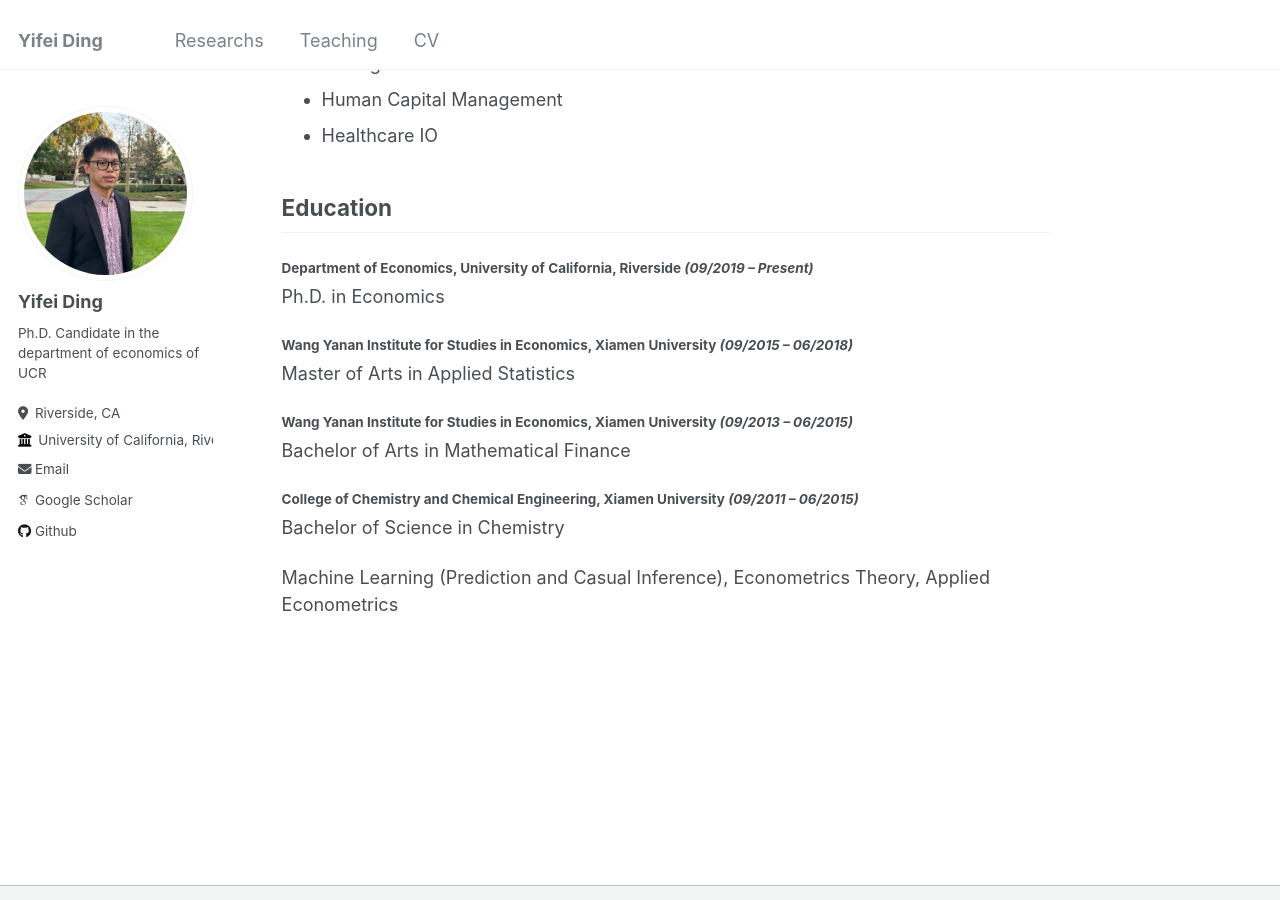
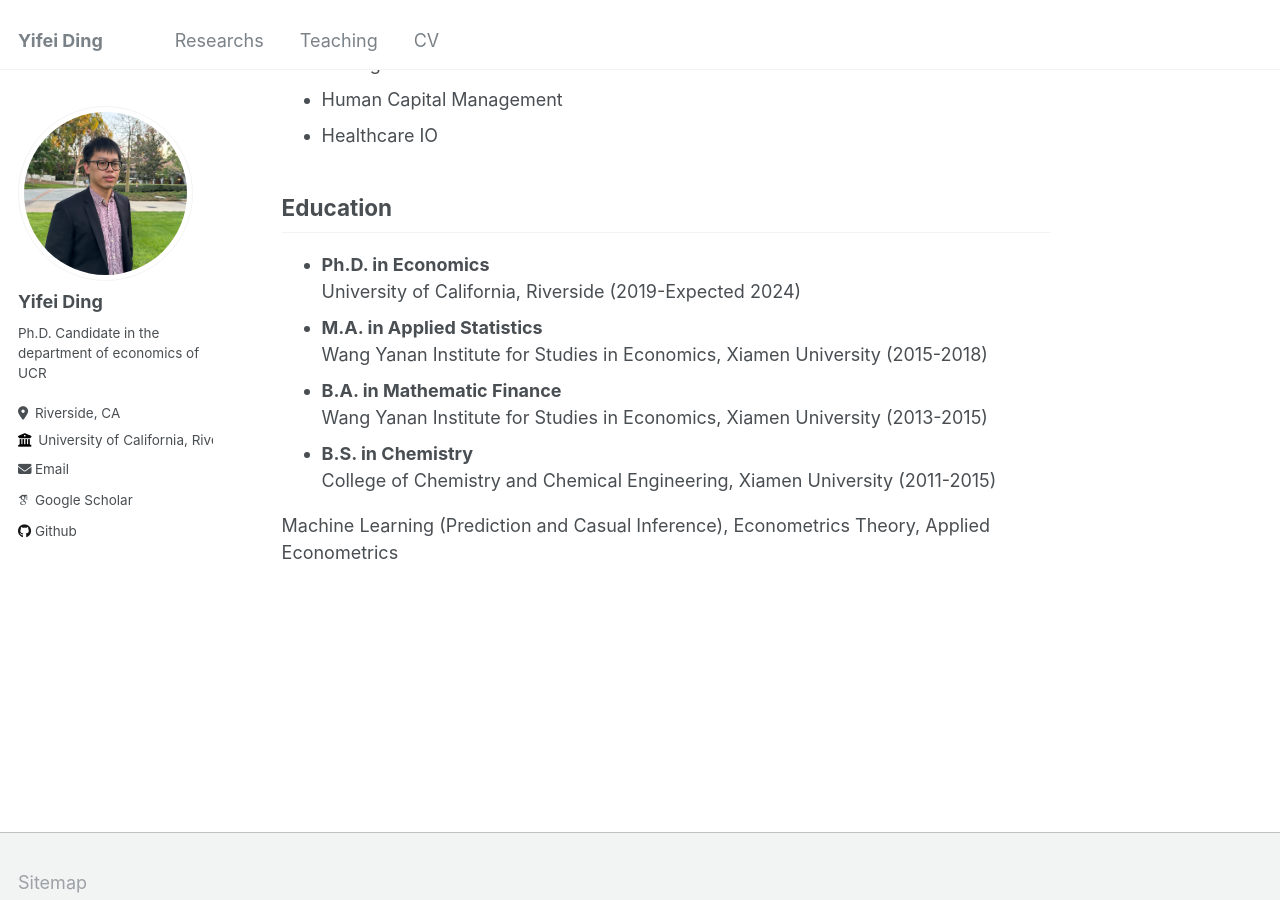
Before and after one commit to YifeiDing-UCR/YifeiDing-UCR.github.io, a Jekyll site: the page built from _pages/about.md, in a window 1280 px wide and 900 px high, scrolled down 489 px. Built offline with Jekyll 4.4.1, drawn with Linux system fonts in a browser that asks for light colours; some web fonts are replaced.

Commit message:
Update about.md

```diff
--- a/_pages/about.md
+++ b/_pages/about.md
@@ -28,21 +28,14 @@ My research focuses on Machine Learning(Prediction and Causal Inference), Econom
 
 ## Education
 
-#### **Department of Economics, University of California, Riverside** *(09/2019 – Present)*
-
-Ph.D. in Economics
-
-#### **Wang Yanan Institute for Studies in Economics, Xiamen University** *(09/2015 – 06/2018)*
-
-Master of Arts in Applied Statistics
-
-#### **Wang Yanan Institute for Studies in Economics, Xiamen University** *(09/2013 – 06/2015)*
-
-Bachelor of Arts in Mathematical Finance
-
-#### **College of Chemistry and Chemical Engineering, Xiamen University** *(09/2011 – 06/2015)*
-
-Bachelor of Science in Chemistry
+* **Ph.D. in Economics**
+University of California, Riverside (2019-Expected 2024)
+* **M.A. in Applied Statistics**
+Wang Yanan Institute for Studies in Economics, Xiamen University (2015-2018)
+* **B.A. in Mathematic Finance**
+Wang Yanan Institute for Studies in Economics, Xiamen University (2013-2015)
+* **B.S. in Chemistry**
+College of Chemistry and Chemical Engineering, Xiamen University (2011-2015)
 
 
 
```
